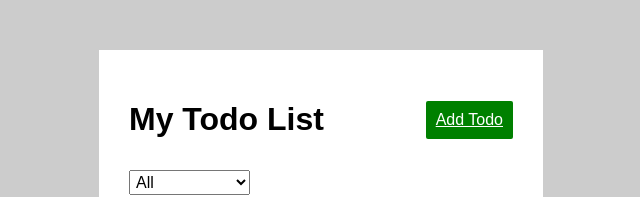
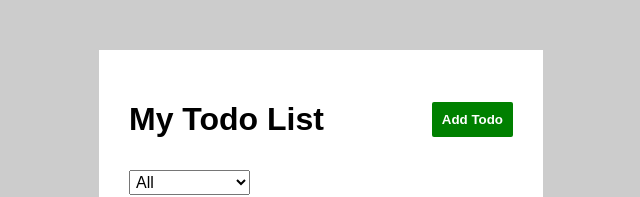
Before and after one commit to agrgic97/todo, a React (Create React App) app: page / in a window 1280 px wide. Shown: the top 197 px of the page, without its empty margins (319-959 px from the left). Built offline with nearby package versions, Linux system fonts and the light colour scheme.

Commit message:
fixed clicking bug

```diff
--- a/src/App.css
+++ b/src/App.css
@@ -21,11 +21,15 @@ body {
 }
 
 .Add-Todo {
+  font-weight: 900;
   background: green;
   color: #FFF;
   padding: 10px;
   border-radius: 2px;
+  border: none;
+  text-decoration: none;
 }
+
 
 .Todo {
   display: flex;
--- a/src/components/AddTodo.js
+++ b/src/components/AddTodo.js
@@ -2,6 +2,6 @@ import React from 'react';
 
 export default function AddTodo(props) {
     return(
-        <a className={`Add-Todo ${ props.ButtonClicked ? "clicked" : ""}`} onClick={ () => { props.SetButtonClicked(clicked => !clicked) } } href="true">{ props.ButtonClicked ? `Cancel` : `Add Todo` }</a>
+        <button className={`Add-Todo ${ props.ButtonClicked ? "clicked" : ""}`} onClick={ () => { props.SetButtonClicked(clicked => !clicked) } } href="">{ props.ButtonClicked ? `Cancel` : `Add Todo` }</button>
     )
 }
--- a/src/components/Todo.js
+++ b/src/components/Todo.js
@@ -13,7 +13,7 @@ export default function Todo(props) {
             <div>
                 <h2 className='Task'>{ props.Task }</h2>
             </div>
-            <a onClick={ () => { props.SetTodos(todos => todos.filter(todo => todo.id !== props.ID))}} href="true"><span role="img" aria-label='x'>&#10060;</span></a>
+            <span onClick={ () => { props.SetTodos(todos => todos.filter(todo => todo.id !== props.ID))}} role="img" aria-label='x'>&#10060;</span>
         </div>
     )
 }
```
